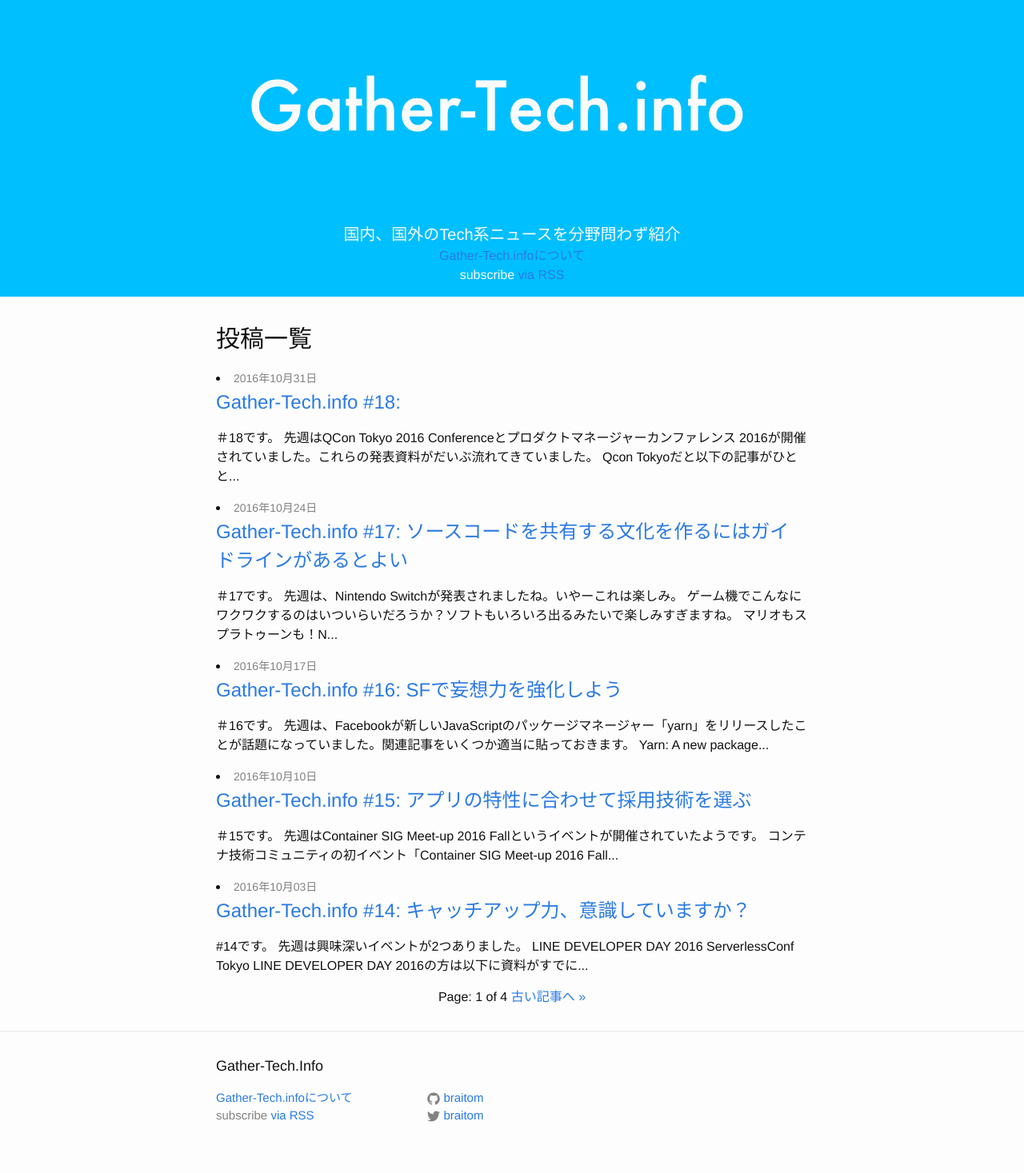
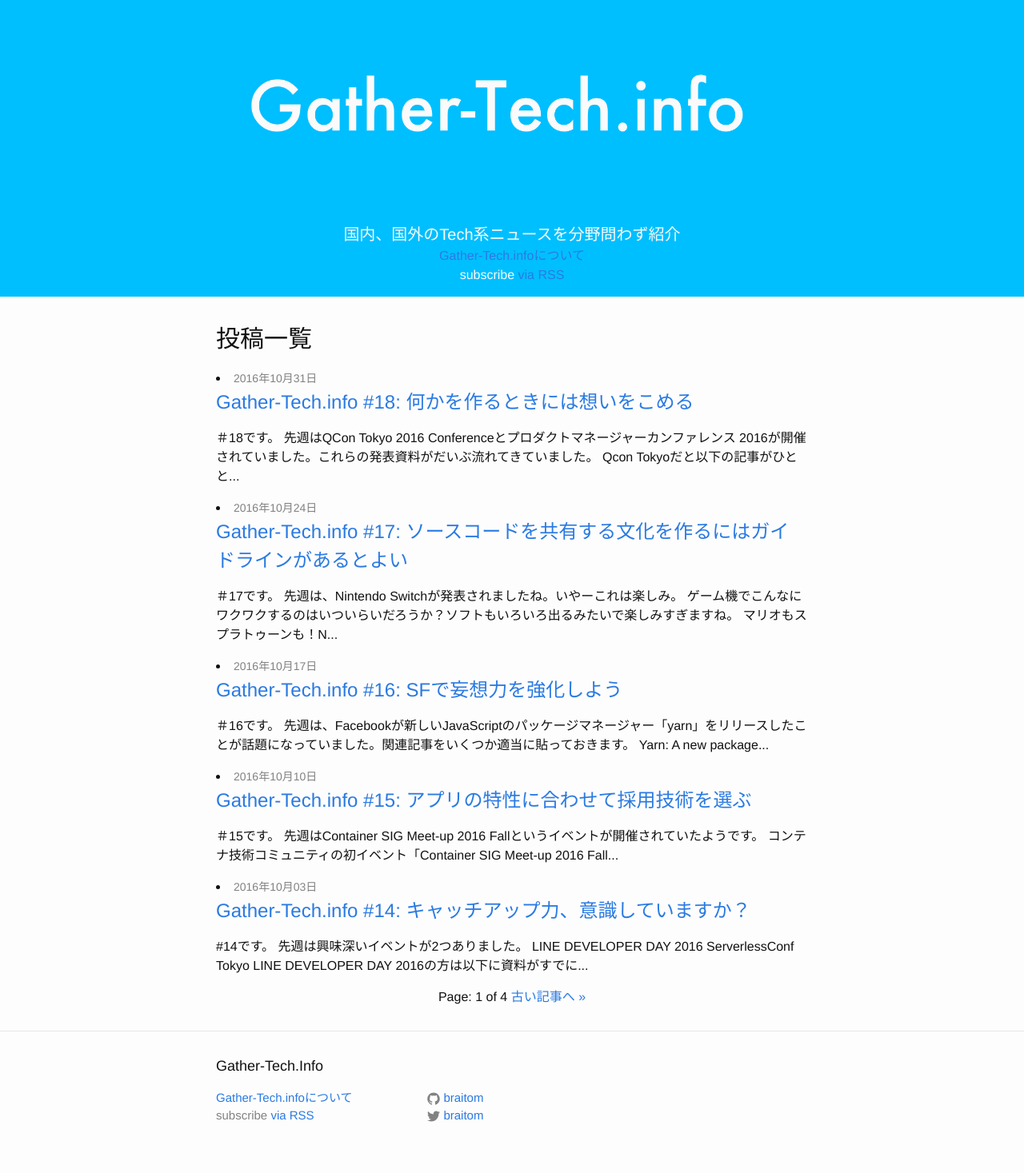
Before and after one commit to Gather-Tech/Gather-Tech.github.io, a Jekyll site: the page built from index.html, in a window 1280 px wide. Shown: the whole page at 80% size. Built offline with Jekyll 4.4.1, drawn with Linux system fonts in a browser that asks for light colours; the list of posts is cut into pages by our own code.

Commit message:
add title

```diff
--- a/_posts/2016/2016-10-31-Gather18.md
+++ b/_posts/2016/2016-10-31-Gather18.md
@@ -1,6 +1,6 @@
 ---
 layout: post
-title: 'Gather-Tech.info #18: '
+title: 'Gather-Tech.info #18: 何かを作るときには想いをこめる'
 date: 2016-10-31
 categories: news
 ---
```
